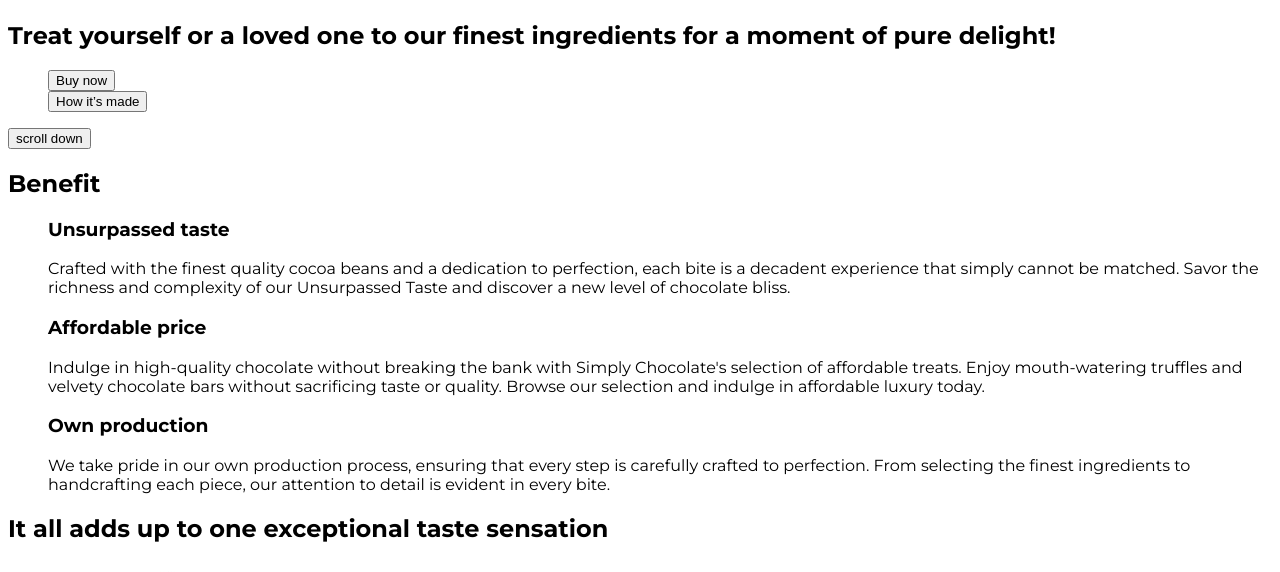
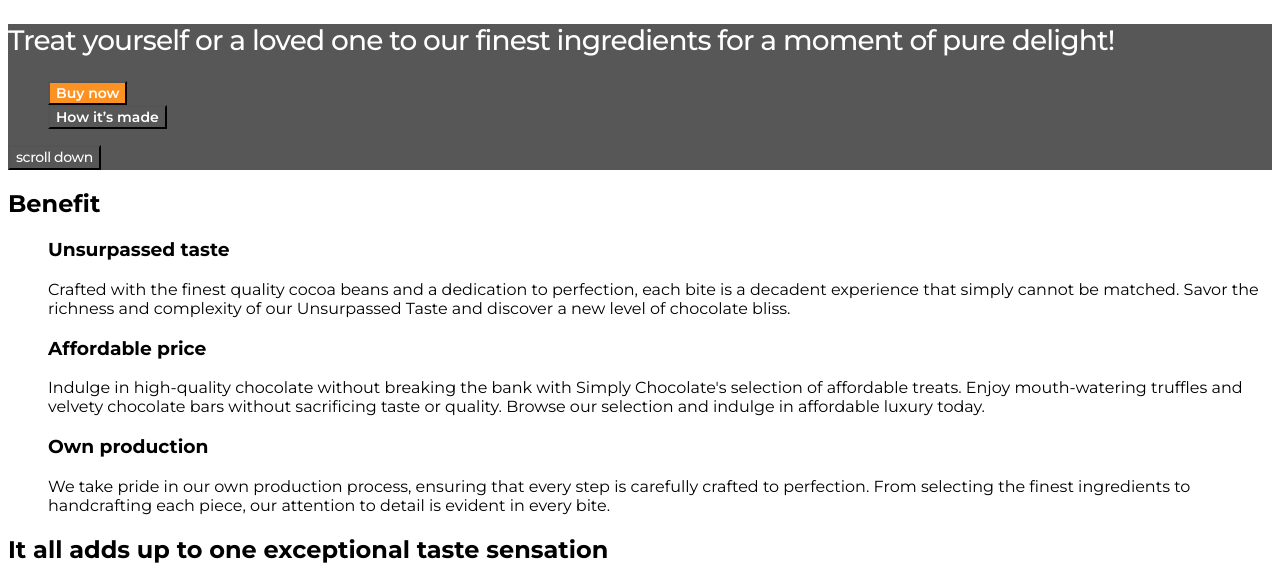
Before and after one commit to ASkypka/65-prac, a plain HTML site: page index.html in a window 1280 px wide. Shown: the part 209-781 px from the top of the page. Drawn offline with Linux system fonts and the light colour scheme.

Commit message:
hero-section-styles

```diff
--- a/css/styles.css
+++ b/css/styles.css
@@ -2,6 +2,9 @@
 
 :root{
     --black-text: #111;
+    --white-text: #fff;
+    --orange: #FD9222;
+    --btn-hover: #FCF1E0;
 }
 
 body{
@@ -35,3 +38,68 @@ ul, ol{
     line-height: 1.14;
     letter-spacing: -0.28px;
 }
+.section-hero{
+    background-color: rgba(17, 17, 17, 0.70);
+}
+.hero-title{
+color:var(--white-text);
+font-size: 28px;
+font-style: normal;
+font-weight: 500;
+line-height: 1.21; /* 121.429% */
+letter-spacing: -0.84px;
+
+}
+.button-how{
+    color: var(--white-text);
+    font-family: Montserrat;
+    font-size: 14px;
+    font-style: normal;
+    font-weight: 600;
+    line-height: normal;
+    background-color: transparent;
+    }
+    .button-how:hover,
+    .button-how:focus{
+    color:var(--orange);
+
+
+}
+
+
+
+    .button-buy{
+    color: var(--white-text);
+font-family: Montserrat;
+font-size: 14px;
+font-style: normal;
+font-weight: 600;
+line-height: normal;
+background-color: var(--orange);
+
+
+}
+.button-buy:hover,
+.button-buy:focus{
+    color:var(--orange);
+    background-color: var(--btn-hover);
+
+}
+
+
+
+.button-scroll{
+    color:var(--white-text);
+font-family: Montserrat;
+font-size: 14px;
+font-style: normal;
+font-weight: 500;
+line-height: 1.3; /* 128.571% */
+letter-spacing: -0.42px;
+background-color: transparent;
+}
+.button-scroll:hover,
+.button-scroll:focus{
+   color: var(--orange);
+
+}
--- a/index.html
+++ b/index.html
@@ -49,21 +49,21 @@
     </header>
 
     <main>
-      <section>
-        <h1>
+      <section class="section-hero">
+        <h1 class="hero-title">
           Treat yourself or a loved one to our finest ingredients for a moment
           of pure delight!
         </h1>
-        <ul>
-          <li>
-            <button type="button">Buy now</button>
+        <ul class="hero-list class">
+          <li class="hero-list-item">
+            <button class="button-buy"  type="button">Buy now</button>
           </li>
-          <li>
-            <button type="button">How it’s made</button>
+          <li class="hero-list-item">
+            <button class="button-how" type="button">How it’s made</button>
           </li>
         </ul>
-        <button type="button">scroll down</button>
-      </section>
+        <button class="button-scroll" type="button">scroll down</button>
+     </section>
       <section>
         <h2>Benefit</h2>
         <ul>
```
